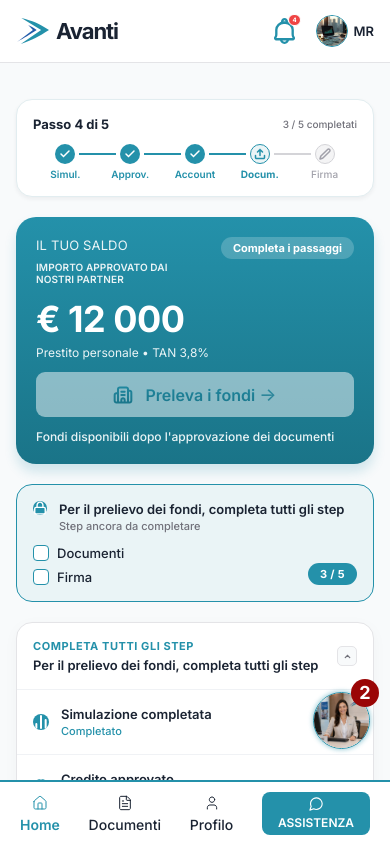
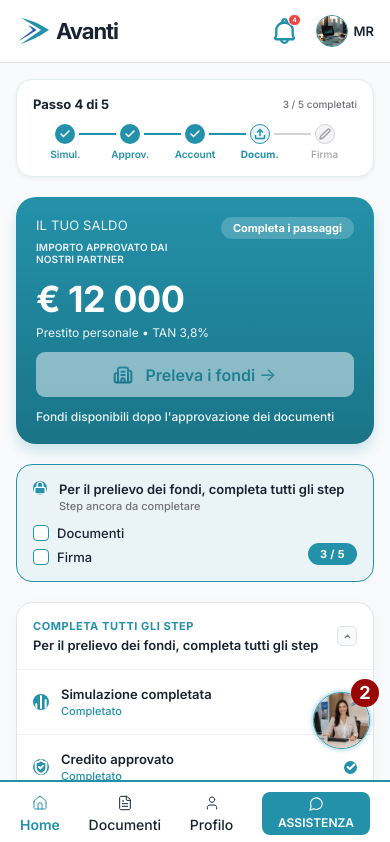
Before and after one commit to dMI-pro/avanti, a Vue app: page / in a window 390 px wide. Shown: the top 842 px of the page. Built offline with nearby package versions, Linux system fonts and the light colour scheme.

Commit message:
refactor: исправлены отступы

```diff
--- a/src/components/avanti_home_layout.vue
+++ b/src/components/avanti_home_layout.vue
@@ -22,7 +22,6 @@
   align-items: flex-start;
   gap: var(--avanti-desktop-gap-cols);
   width: 100%;
-  margin-top: calc(var(--avanti-modul) * 2.5);
   padding-bottom: calc(var(--avanti-modul) * 5);
 }
 
--- a/src/components/avanti_page_toolbar.vue
+++ b/src/components/avanti_page_toolbar.vue
@@ -27,6 +27,7 @@
   justify-content: space-between;
   gap: calc(var(--avanti-modul) * 3);
   width: 100%;
+  margin-bottom: calc(var(--avanti-modul) * 2.5);
   padding: calc(var(--avanti-modul) * 1.25) 0;
   background: var(--avanti-bg-page);
 }
--- a/src/views/avanti_home_page.vue
+++ b/src/views/avanti_home_page.vue
@@ -98,7 +98,7 @@
   }
 
   .avanti-home-page__main {
-    padding: calc(var(--avanti-modul) * 2) var(--avanti-mobile-pad) calc(var(--avanti-modul) * 10.75);
+    padding: calc(var(--avanti-modul) * 2) var(--avanti-mobile-pad) calc(var(--avanti-modul) * 7.25);
   }
 }
 </style>
```
